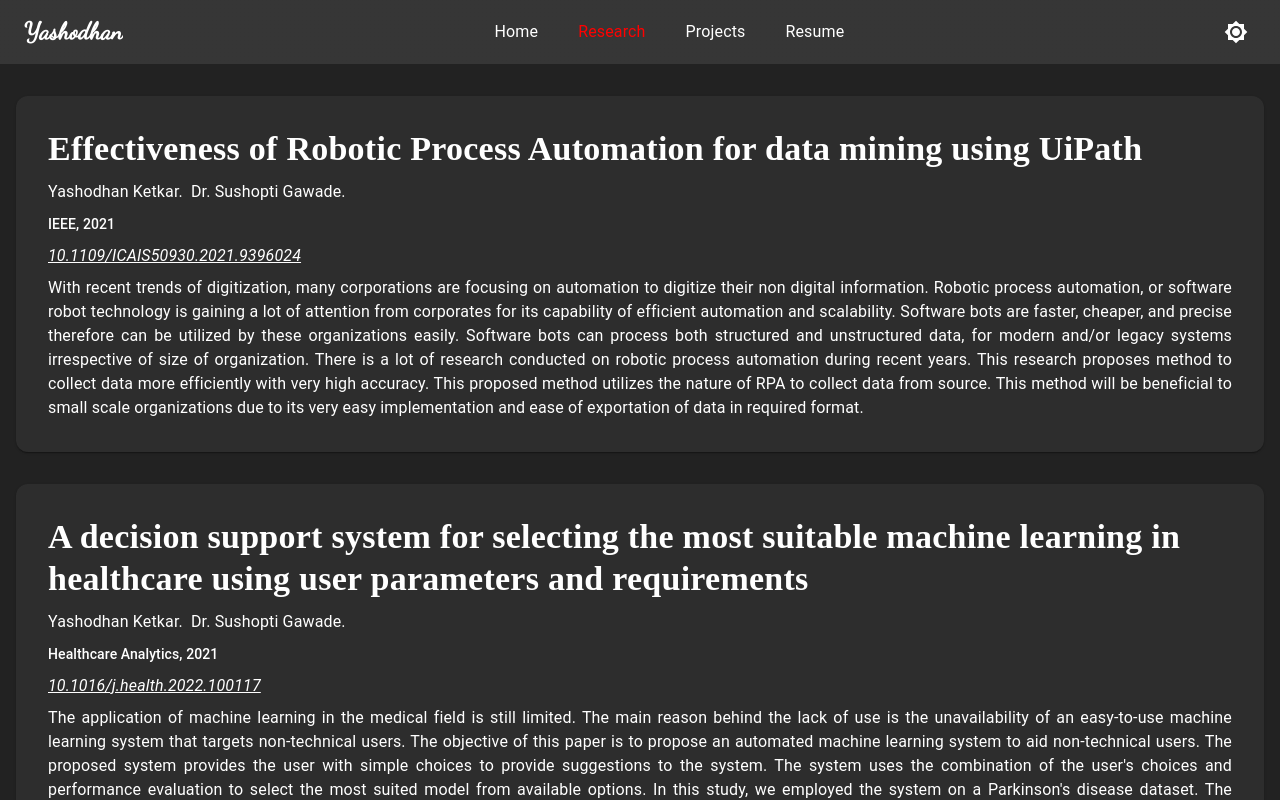
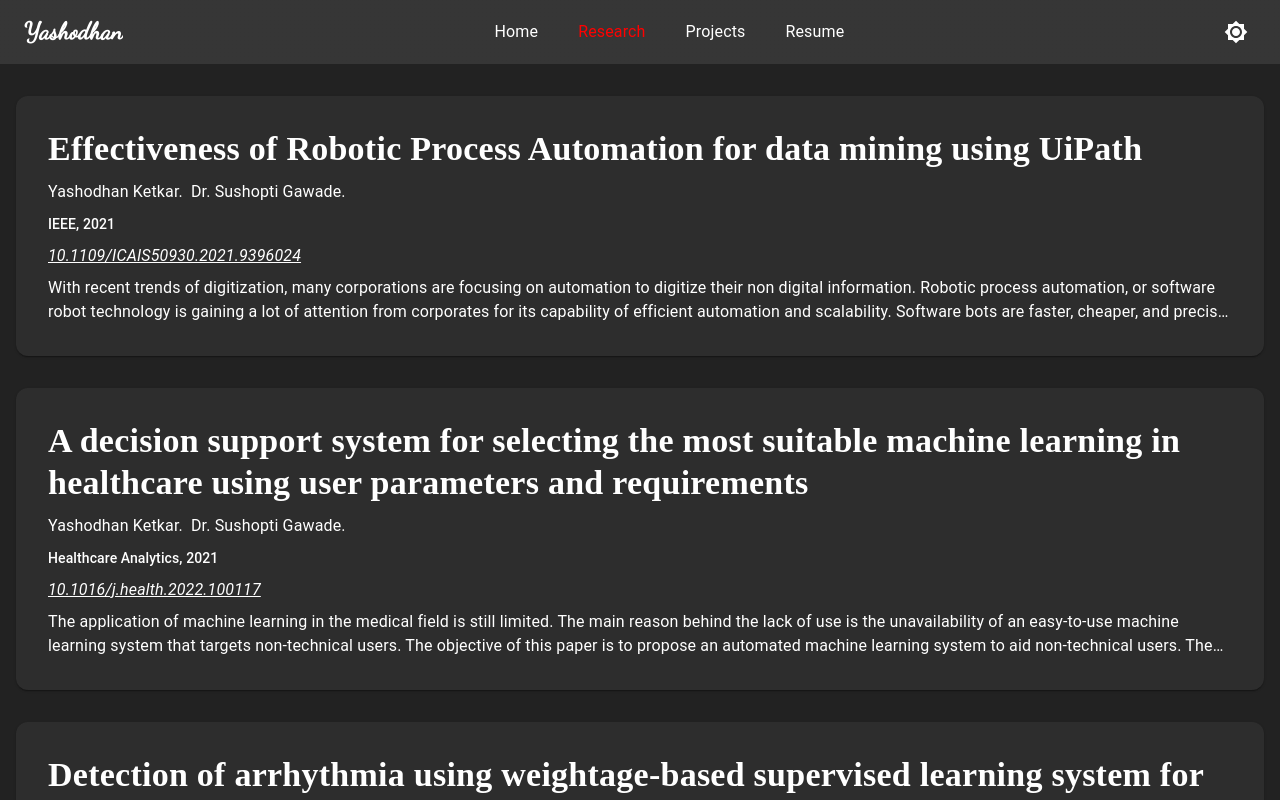
Before and after one commit to yashodhanketkar/me, a React (Vite) app: page /research in a window 1280 px wide. Shown: the top 800 px of the page. Built offline with nearby package versions, Linux system fonts and the light colour scheme; a web font is replaced by a local one.

Commit message:
Final updated before API integration
1. Added detailed pages
2. Added feature/non-feature toggle.

```diff
--- a/src/pages/index.tsx
+++ b/src/pages/index.tsx
@@ -1,4 +1,10 @@
 export { HomePage as Home } from "./home";
-export { ResearchPage as Research } from "./research";
-export { ProjectPage as Projects } from "./projects";
+export {
+  ProjectDetailPage as ProjectDetail,
+  ProjectPage as Projects,
+} from "./projects";
+export {
+  ResearchPage as Research,
+  ResearchDetailPage as ResearchDetail,
+} from "./research";
 export { ResumePage as Resume } from "./resume";
--- a/src/pages/projects/index.tsx
+++ b/src/pages/projects/index.tsx
@@ -1,5 +1,6 @@
+import { IProjectWork, projectWorks } from "@/common/data/project";
 import { Stack } from "@mui/material";
-import { projectWorks, IProjectWork } from "@/common/data/project";
+import { useParams } from "react-router-dom";
 import { ProjectCard } from "./project";
 
 export const ProjectPage = () => {
@@ -11,3 +12,11 @@ export const ProjectPage = () => {
     </Stack>
   );
 };
+
+export const ProjectDetailPage = () => {
+  const { id } = useParams();
+  const projectWork = projectWorks[parseInt(id!)];
+  return (
+    <ProjectCard projectWork={projectWork} key={projectWork.url} feature />
+  );
+};
--- a/src/pages/projects/project.tsx
+++ b/src/pages/projects/project.tsx
@@ -1,30 +1,38 @@
-import { IProjectWork } from "@/common/data/project";
-import { Box, Button, Paper, Typography, Stack, useTheme } from "@mui/material";
+import { IProjectWork, projectWorks } from "@/common/data/project";
+import { Button, Paper, Stack, Typography, useTheme } from "@mui/material";
+import { Link as RouterLink } from "react-router-dom";
 
-interface IProjectCard {
+export const ProjectCard = ({
+  projectWork,
+  feature = false,
+}: {
   projectWork: IProjectWork;
-}
-
-export const ProjectCard = (props: IProjectCard) => {
-  const { projectWork } = props;
+  feature?: boolean;
+}) => {
   const {
     palette: { mode },
   } = useTheme();
 
+  const index = projectWorks.findIndex((ele) => ele.name === projectWork.name);
+
   return (
     <Paper
       sx={{
-        width: {
-          xs: "100%",
-          md: "75%",
-          lg: "60%",
-          xl: "50%",
-        },
+        width: feature
+          ? "100%"
+          : {
+              xs: "100%",
+              md: "75%",
+              lg: "60%",
+              xl: "50%",
+            },
         backgroundColor: mode === "light" ? "white" : "inherit",
         borderRadius: { xs: 2, md: 3 },
       }}
     >
       <Stack
+        component={RouterLink}
+        to={feature ? "" : `${index}`}
         sx={{
           padding: {
             xs: 2,
--- a/src/pages/research/index.tsx
+++ b/src/pages/research/index.tsx
@@ -1,13 +1,20 @@
+import { IResearchWork, researchWorks } from "@/common";
 import { Stack } from "@mui/material";
+import { useParams } from "react-router-dom";
 import { ResearchCard } from "./research";
-import { IResearchWork, researchWorks } from "@/common";
 
 export const ResearchPage = () => {
   return (
     <Stack paddingX={{ xs: 2, xl: 8 }} paddingY={2} spacing={4}>
       {researchWorks.map((researchWork: IResearchWork) => (
-        <ResearchCard {...researchWork} key={researchWork.doi} />
+        <ResearchCard research={researchWork} key={researchWork.doi} />
       ))}
     </Stack>
   );
 };
+
+export const ResearchDetailPage = () => {
+  const { id } = useParams();
+  const researchWork = researchWorks[parseInt(id!)];
+  return <ResearchCard research={researchWork} feature />;
+};
--- a/src/pages/research/research.tsx
+++ b/src/pages/research/research.tsx
@@ -1,8 +1,16 @@
-import { Box, Paper, Typography, Stack, useTheme } from "@mui/material";
-import { IResearchWork } from "@/common";
+import { IResearchWork, researchWorks } from "@/common";
+import { Box, Paper, Stack, Typography, useTheme } from "@mui/material";
+import { Link as RouterLink } from "react-router-dom";
 
-export const ResearchCard = (props: IResearchWork) => {
-  const { title, authors, journal, year, doi, abstract } = props;
+export const ResearchCard = ({
+  research,
+  feature = false,
+}: {
+  research: IResearchWork;
+  feature?: boolean;
+}) => {
+  const { title, authors, journal, year, doi, abstract } = research;
+  const index = researchWorks.findIndex((ele) => ele.doi === doi);
   const {
     palette: { mode },
   } = useTheme();
@@ -14,7 +22,12 @@ export const ResearchCard = (props: IResearchWork) => {
         borderRadius: 3,
       }}
     >
-      <Stack gap={1} padding={4}>
+      <Stack
+        component={RouterLink}
+        to={feature ? "" : `${index}`}
+        gap={1}
+        padding={4}
+      >
         <Typography
           sx={{
             fontFamily: "serif",
@@ -37,6 +50,7 @@ export const ResearchCard = (props: IResearchWork) => {
         <Typography
           component="a"
           sx={{
+            width: "fit-content",
             textDecoration: "underline",
             fontStyle: "oblique",
           }}
@@ -48,7 +62,11 @@ export const ResearchCard = (props: IResearchWork) => {
         </Typography>
         <Typography
           sx={{
-            textAlign: "justify",
+            overflow: "hidden",
+            textOverflow: "ellipsis",
+            display: feature ? "inline" : "-webkit-box",
+            WebkitLineClamp: "2",
+            WebkitBoxOrient: "vertical",
           }}
         >
           {abstract}
```
Also changed, not shown: src/common/router/index.tsx (+16 -1 lines).
